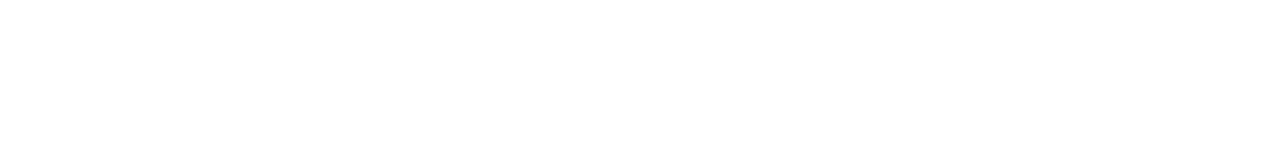
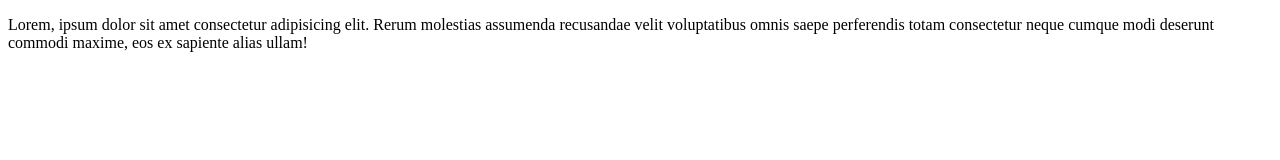
Before and after one commit to luisthedataguy/primer_repo_remoto, a plain HTML site: page index.html in a window 1280 px wide. Drawn offline with Linux system fonts and the light colour scheme.

Commit message:
se agregao un parrafo con lorem ipsum a index

```diff
--- a/index.html
+++ b/index.html
@@ -9,7 +9,9 @@
 </head>
 
 <body>
-
+  <p>Lorem, ipsum dolor sit amet consectetur adipisicing elit. Rerum molestias assumenda recusandae velit voluptatibus
+    omnis saepe perferendis totam consectetur neque cumque modi deserunt commodi maxime, eos ex sapiente alias ullam!
+  </p>
 </body>
 
 </html>
```
